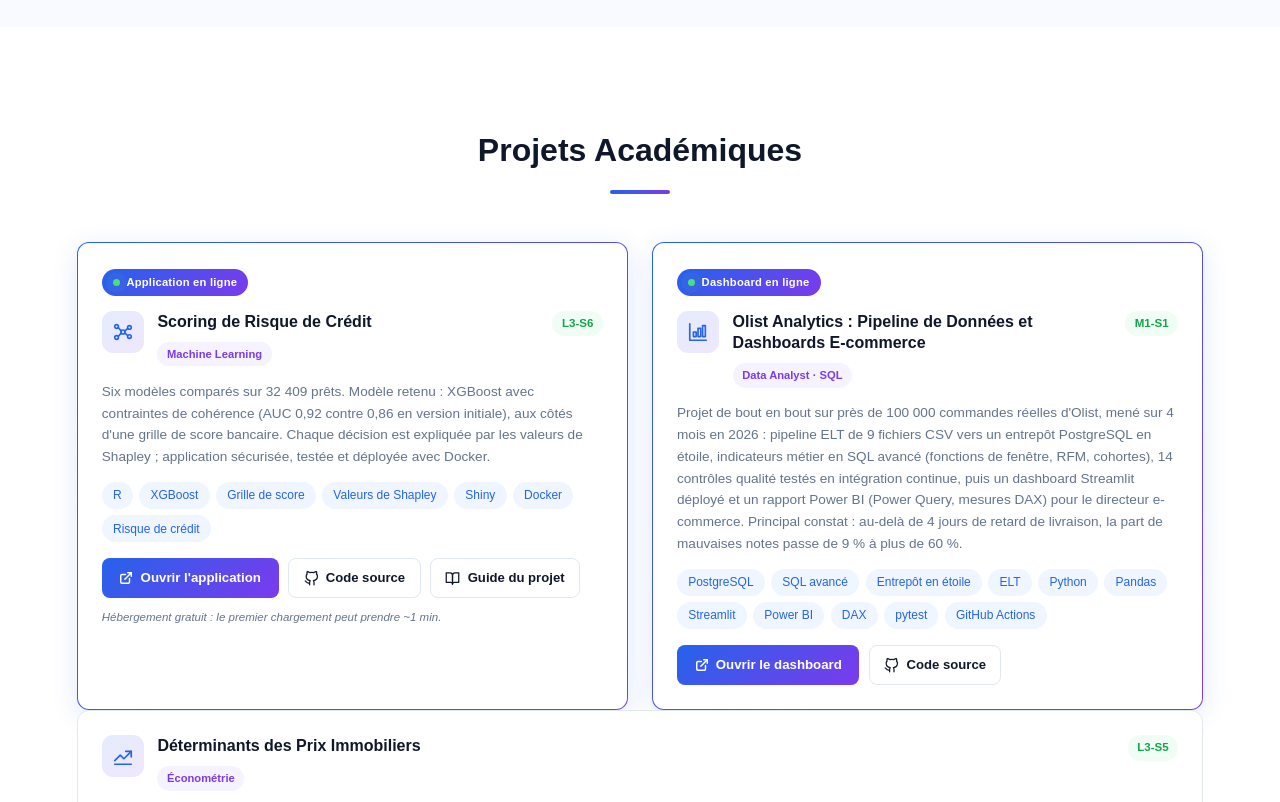
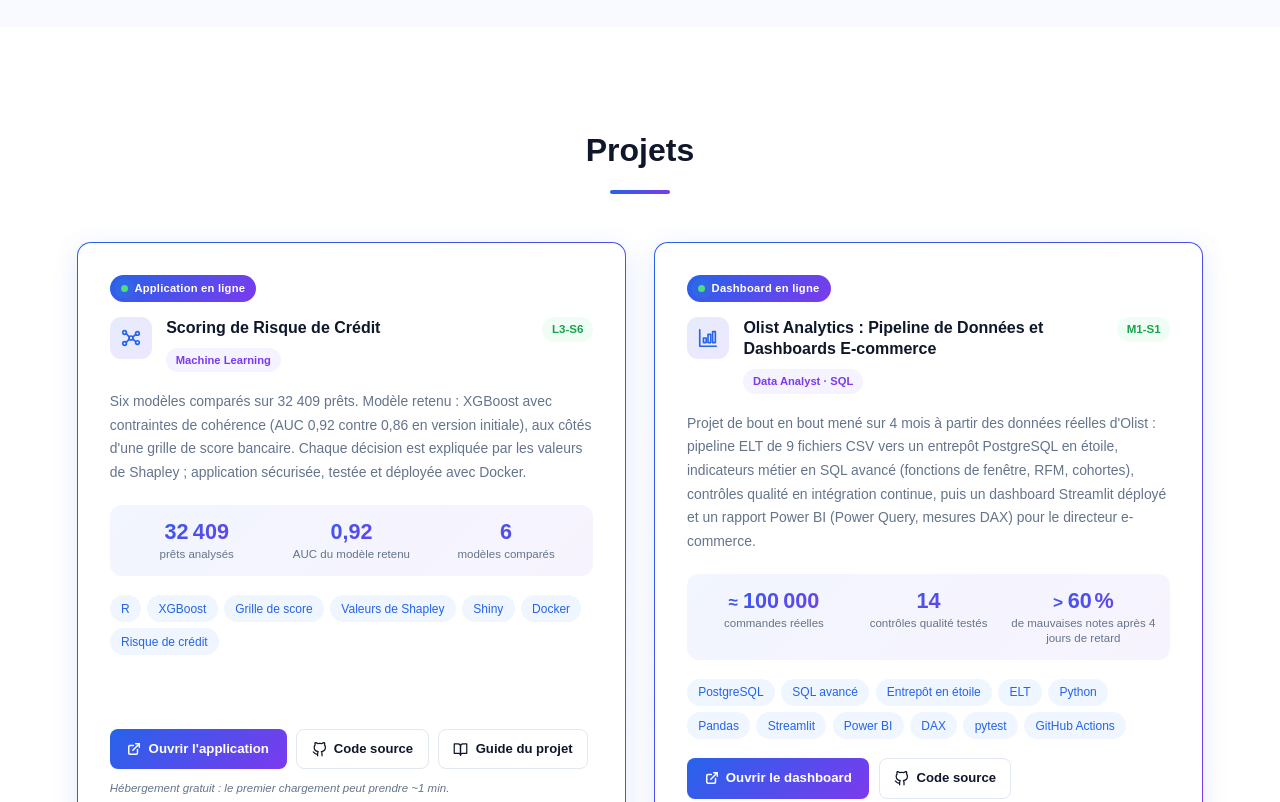
Before and after one commit to Mohamed-Fof/Mohamed-Fof.github.io, a plain HTML site: page index.html in a window 1280 px wide. Shown: the part 3560-4362 px from the top of the page. Drawn offline with Linux system fonts and the light colour scheme; no server answers.

Commit message:
Projets : nouvelle grille, chiffres clés animés, cartes alignées ; compétences réordonnées et apprentissage non supervisé

```diff
--- a/app.js
+++ b/app.js
@@ -130,7 +130,7 @@ const i18n = {
     comp_appro:'En approfondissement',
     comp_data:'Données & bases de données',
     comp_methode:'Communication & méthode',
-    skills_ia:'<span>Machine Learning supervisé</span><span>Classification</span><span>Régression logistique</span><span>Naive Bayes</span><span>Modélisation prédictive</span><span>Data Mining</span><span>Analyse de données</span><span>Algorithmes stochastiques</span><span>Agents conversationnels (LLM)</span><span>API IA</span>',
+    skills_ia:'<span>Apprentissage supervisé</span><span>Apprentissage non supervisé</span><span>ACP</span><span>AFC / ACM</span><span>Clustering (k-means, CAH)</span><span>Classification</span><span>Régression logistique</span><span>XGBoost</span><span>Naive Bayes</span><span>Modélisation prédictive</span><span>Data Mining</span><span>Algorithmes stochastiques</span><span>Agents conversationnels (LLM)</span><span>API IA</span>',
     skills_stats:'<span>Probabilités</span><span>Statistiques bayésiennes</span><span>Inférence statistique</span><span>Tests statistiques</span><span>Régression OLS</span><span>Diagnostics économétriques</span><span>Séries temporelles</span><span>Données de panel</span><span>Processus stochastiques</span><span>Chaînes de Markov</span><span>Simulation Monte Carlo</span>',
     skills_eco:'<span>Théorie des jeux</span><span>Équilibre de Nash</span><span>Jeux répétés</span><span>Économie industrielle</span><span>Économie expérimentale</span><span>Économie de la santé</span><span>Économie de l\'énergie</span><span>Théorie des portefeuilles</span><span>Gestion du risque</span><span>Recherche opérationnelle</span><span>Optimisation</span>',
     skills_tools:'<span>Git / GitHub</span><span>Docker</span><span>R Shiny</span><span>Render</span><span>Vercel</span><span>Linux / UNIX</span><span>LaTeX</span><span>Gretl</span><span>SWI Prolog</span><span>VS Code</span><span>Shell</span>',
@@ -160,7 +160,7 @@ const i18n = {
     exp4_li2:'Suivi de dossiers, préparation aux entretiens Campus France et accompagnement visa',
     exp4_li3:'Développement d\'un agent IA conversationnel (Momo) pour automatiser le premier contact client',
     /* — PROJETS — */
-    projets_title:'Projets Académiques',
+    projets_title:'Projets',
     proj1_domain:'Machine Learning', proj1_title:'Scoring de Risque de Crédit',
     proj1_live:'Application en ligne', proj1_demo:'Ouvrir l\'application', proj_code:'Code source',
     proj1_cold:'Hébergement gratuit : le premier chargement peut prendre ~1 min.',
@@ -168,8 +168,10 @@ const i18n = {
     proj2_domain:'Économétrie', proj2_title:'Déterminants des Prix Immobiliers',
     proj2_desc:'Analyse exploratoire, estimation OLS et validation des hypothèses économétriques (hétéroscédasticité, autocorrélation), puis prédiction des prix par apprentissage automatique et comparaison des modèles.',
     proj5_domain:'Data Analyst · SQL', proj5_title:'Olist Analytics : Pipeline de Données et Dashboards E-commerce',
+    proj1_k1:'prêts analysés', proj1_k2:'AUC du modèle retenu', proj1_k3:'modèles comparés',
+    proj5_k1:'commandes réelles', proj5_k2:'contrôles qualité testés', proj5_k3:'de mauvaises notes après 4 jours de retard',
     proj5_live:'Dashboard en ligne', proj5_demo:'Ouvrir le dashboard',
-    proj5_desc:'Projet de bout en bout sur près de 100 000 commandes réelles d\'Olist, mené sur 4 mois en 2026 : pipeline ELT de 9 fichiers CSV vers un entrepôt PostgreSQL en étoile, indicateurs métier en SQL avancé (fonctions de fenêtre, RFM, cohortes), 14 contrôles qualité testés en intégration continue, puis un dashboard Streamlit déployé et un rapport Power BI (Power Query, mesures DAX) pour le directeur e-commerce. Principal constat : au-delà de 4 jours de retard de livraison, la part de mauvaises notes passe de 9 % à plus de 60 %.',
+    proj5_desc:'Projet de bout en bout mené sur 4 mois à partir des données réelles d\'Olist : pipeline ELT de 9 fichiers CSV vers un entrepôt PostgreSQL en étoile, indicateurs métier en SQL avancé (fonctions de fenêtre, RFM, cohortes), contrôles qualité en intégration continue, puis un dashboard Streamlit déployé et un rapport Power BI (Power Query, mesures DAX) pour le directeur e-commerce.',
     proj3_domain:'Informatique', proj3_title:'Programmation Logique – Jeu "Flaunt" (Hofstadter)',
     proj3_desc:'Conception d\'un agent stratégique adaptatif basé sur la logique et l\'analyse du comportement adverse pour un tournoi inter-cohortes.',
     proj4_domain:'Micro-Économie', proj4_title:'L\'Économie est-elle une Science Expérimentale ?',
@@ -333,7 +335,7 @@ const i18n = {
     comp_appro:'Currently deepening',
     comp_data:'Data & Databases',
     comp_methode:'Communication & Method',
-    skills_ia:'<span>Supervised Machine Learning</span><span>Classification</span><span>Logistic Regression</span><span>Naive Bayes</span><span>Predictive Modelling</span><span>Data Mining</span><span>Data Analysis</span><span>Stochastic Algorithms</span><span>Conversational Agents (LLM)</span><span>AI APIs</span>',
+    skills_ia:'<span>Supervised Learning</span><span>Unsupervised Learning</span><span>PCA</span><span>CA / MCA</span><span>Clustering (k-means, HAC)</span><span>Classification</span><span>Logistic Regression</span><span>XGBoost</span><span>Naive Bayes</span><span>Predictive Modelling</span><span>Data Mining</span><span>Stochastic Algorithms</span><span>Conversational Agents (LLM)</span><span>AI APIs</span>',
     skills_stats:'<span>Probability</span><span>Bayesian Statistics</span><span>Statistical Inference</span><span>Statistical Testing</span><span>OLS Regression</span><span>Econometric Diagnostics</span><span>Time Series</span><span>Panel Data</span><span>Stochastic Processes</span><span>Markov Chains</span><span>Monte Carlo Simulation</span>',
     skills_eco:'<span>Game Theory</span><span>Nash Equilibrium</span><span>Repeated Games</span><span>Industrial Organisation</span><span>Experimental Economics</span><span>Health Economics</span><span>Energy Economics</span><span>Portfolio Theory</span><span>Risk Management</span><span>Operations Research</span><span>Optimisation</span>',
     skills_tools:'<span>Git / GitHub</span><span>Docker</span><span>R Shiny</span><span>Render</span><span>Vercel</span><span>Linux / UNIX</span><span>LaTeX</span><span>Gretl</span><span>SWI Prolog</span><span>VS Code</span><span>Shell</span>',
@@ -363,7 +365,7 @@ const i18n = {
     exp4_li2:'Application file support, Campus France interview coaching and visa guidance',
     exp4_li3:'Developed an AI chatbot (Momo) to automate initial client onboarding',
     /* — PROJETS — */
-    projets_title:'Academic Projects',
+    projets_title:'Projects',
     proj1_domain:'Machine Learning', proj1_title:'Credit Risk Scoring',
     proj1_live:'Live app', proj1_demo:'Open the app', proj_code:'Source code',
     proj1_cold:'Free hosting: the first load may take ~1 min.',
@@ -371,8 +373,10 @@ const i18n = {
     proj2_domain:'Econometrics', proj2_title:'Determinants of Housing Prices',
     proj2_desc:'Exploratory analysis, OLS estimation and validation of econometric assumptions (heteroskedasticity, autocorrelation), then house price prediction with machine learning and model comparison.',
     proj5_domain:'Data Analyst · SQL', proj5_title:'Olist Analytics: Data Pipeline and E-commerce Dashboards',
+    proj1_k1:'loans analysed', proj1_k2:'AUC of the selected model', proj1_k3:'models compared',
+    proj5_k1:'real orders', proj5_k2:'tested quality checks', proj5_k3:'bad reviews after 4 days of delay',
     proj5_live:'Live dashboard', proj5_demo:'Open the dashboard',
-    proj5_desc:'End-to-end project on nearly 100,000 real Olist orders, carried out over 4 months in 2026: an ELT pipeline from 9 CSV files to a PostgreSQL star-schema warehouse, business KPIs in advanced SQL (window functions, RFM, cohorts), 14 data-quality checks tested in continuous integration, then a deployed Streamlit dashboard and a Power BI report (Power Query, DAX measures) for the e-commerce director. Key finding: beyond 4 days of delivery delay, the share of bad reviews rises from 9% to over 60%.',
+    proj5_desc:'End-to-end project carried out over 4 months on real Olist data: an ELT pipeline from 9 CSV files to a PostgreSQL star-schema warehouse, business KPIs in advanced SQL (window functions, RFM, cohorts), data-quality checks in continuous integration, then a deployed Streamlit dashboard and a Power BI report (Power Query, DAX measures) for the e-commerce director.',
     proj3_domain:'Computer Science', proj3_title:'Logic Programming – "Flaunt" Game (Hofstadter)',
     proj3_desc:'Design of an adaptive strategic agent based on logic and analysis of opponent behaviour for an inter-cohort tournament.',
     proj4_domain:'Microeconomics', proj4_title:'Is Economics an Experimental Science?',
@@ -451,6 +455,10 @@ function applyLang(lang) {
   });
   document.getElementById('lang-label').textContent = lang === 'fr' ? 'EN' : 'FR';
   document.documentElement.lang = lang;
+  document.querySelectorAll('.chiffre[data-val]').forEach(el => {
+    const dec = +el.dataset.dec;
+    el.textContent = (+el.dataset.val).toLocaleString(lang === 'en' ? 'en-US' : 'fr-FR', { minimumFractionDigits: dec, maximumFractionDigits: dec });
+  });
 }
 
 function toggleLang() {
--- a/index.html
+++ b/index.html
@@ -241,7 +241,7 @@
   <!-- PROJETS -->
   <section id="projets" class="projets">
     <div class="section-header">
-      <h2 data-i18n="projets_title">Projets Académiques</h2>
+      <h2 data-i18n="projets_title">Projets</h2>
       <div class="underline"></div>
     </div>
     <div class="projets-grid">
@@ -257,6 +257,11 @@
           <span class="projet-niveau">L3-S6</span>
         </div>
         <p data-i18n="proj1_desc">Six modèles comparés sur 32 409 prêts. Modèle retenu : XGBoost avec contraintes de cohérence (AUC 0,92 contre 0,86 en version initiale), aux côtés d'une grille de score bancaire. Chaque décision est expliquée par les valeurs de Shapley ; application sécurisée, testée et déployée avec Docker.</p>
+        <div class="projet-chiffres">
+          <div class="projet-chiffre"><strong><span class="chiffre" data-val="32409" data-dec="0">32 409</span></strong><span data-i18n="proj1_k1">prêts analysés</span></div>
+          <div class="projet-chiffre"><strong><span class="chiffre" data-val="0.92" data-dec="2">0,92</span></strong><span data-i18n="proj1_k2">AUC du modèle retenu</span></div>
+          <div class="projet-chiffre"><strong><span class="chiffre" data-val="6" data-dec="0">6</span></strong><span data-i18n="proj1_k3">modèles comparés</span></div>
+        </div>
         <div class="tags" data-i18n-html="proj_tags_1"><span>R</span><span>XGBoost</span><span>Grille de score</span><span>Valeurs de Shapley</span><span>Shiny</span><span>Docker</span><span>Risque de crédit</span></div>
         <div class="projet-actions">
           <a class="btn-demo" href="https://credit-risk-app-c8ye.onrender.com" target="_blank" rel="noopener noreferrer" title="L'application est hébergée gratuitement sur Render : le premier chargement peut prendre environ 1 minute."><svg xmlns="http://www.w3.org/2000/svg" width="14" height="14" viewBox="0 0 24 24" fill="none" stroke="currentColor" stroke-width="2.5" stroke-linecap="round" stroke-linejoin="round" aria-hidden="true"><path d="M18 13v6a2 2 0 0 1-2 2H5a2 2 0 0 1-2-2V8a2 2 0 0 1 2-2h6"/><polyline points="15 3 21 3 21 9"/><line x1="10" y1="14" x2="21" y2="3"/></svg><span data-i18n="proj1_demo">Ouvrir l'application</span></a>
@@ -276,13 +281,17 @@
           </div>
           <span class="projet-niveau">M1-S1</span>
         </div>
-        <p data-i18n="proj5_desc">Projet de bout en bout sur près de 100 000 commandes réelles d'Olist, mené sur 4 mois en 2026 : pipeline ELT de 9 fichiers CSV vers un entrepôt PostgreSQL en étoile, indicateurs métier en SQL avancé (fonctions de fenêtre, RFM, cohortes), 14 contrôles qualité testés en intégration continue, puis un dashboard Streamlit déployé et un rapport Power BI (Power Query, mesures DAX) pour le directeur e-commerce. Principal constat : au-delà de 4 jours de retard de livraison, la part de mauvaises notes passe de 9 % à plus de 60 %.</p>
+        <p data-i18n="proj5_desc">Projet de bout en bout mené sur 4 mois à partir des données réelles d'Olist : pipeline ELT de 9 fichiers CSV vers un entrepôt PostgreSQL en étoile, indicateurs métier en SQL avancé (fonctions de fenêtre, RFM, cohortes), contrôles qualité en intégration continue, puis un dashboard Streamlit déployé et un rapport Power BI (Power Query, mesures DAX) pour le directeur e-commerce.</p>
+        <div class="projet-chiffres">
+          <div class="projet-chiffre"><strong><span class="chiffre-pre">≈ </span><span class="chiffre" data-val="100000" data-dec="0">100 000</span></strong><span data-i18n="proj5_k1">commandes réelles</span></div>
+          <div class="projet-chiffre"><strong><span class="chiffre" data-val="14" data-dec="0">14</span></strong><span data-i18n="proj5_k2">contrôles qualité testés</span></div>
+          <div class="projet-chiffre"><strong><span class="chiffre-pre">&gt; </span><span class="chiffre" data-val="60" data-dec="0">60</span><span class="chiffre-unite">%</span></strong><span data-i18n="proj5_k3">de mauvaises notes après 4 jours de retard</span></div>
+        </div>
         <div class="tags" data-i18n-html="proj_tags_5"><span>PostgreSQL</span><span>SQL avancé</span><span>Entrepôt en étoile</span><span>ELT</span><span>Python</span><span>Pandas</span><span>Streamlit</span><span>Power BI</span><span>DAX</span><span>pytest</span><span>GitHub Actions</span></div>
         <div class="projet-actions">
           <a class="btn-demo" href="https://mohamed-fofana-olist-analytics.streamlit.app/" target="_blank" rel="noopener noreferrer"><svg xmlns="http://www.w3.org/2000/svg" width="14" height="14" viewBox="0 0 24 24" fill="none" stroke="currentColor" stroke-width="2.5" stroke-linecap="round" stroke-linejoin="round" aria-hidden="true"><path d="M18 13v6a2 2 0 0 1-2 2H5a2 2 0 0 1-2-2V8a2 2 0 0 1 2-2h6"/><polyline points="15 3 21 3 21 9"/><line x1="10" y1="14" x2="21" y2="3"/></svg><span data-i18n="proj5_demo">Ouvrir le dashboard</span></a>
           <a class="projet-github" href="https://github.com/Mohamed-Fof/olist-analytics" target="_blank" rel="noopener noreferrer"><svg xmlns="http://www.w3.org/2000/svg" width="15" height="15" viewBox="0 0 24 24" fill="none" stroke="currentColor" stroke-width="2" stroke-linecap="round" stroke-linejoin="round" aria-hidden="true"><path d="M9 19c-5 1.5-5-2.5-7-3m14 6v-3.87a3.37 3.37 0 0 0-.94-2.61c3.14-.35 6.44-1.54 6.44-7A5.44 5.44 0 0 0 20 4.77 5.07 5.07 0 0 0 19.91 1S18.73.65 16 2.48a13.38 13.38 0 0 0-7 0C6.27.65 5.09 1 5.09 1A5.07 5.07 0 0 0 5 4.77a5.44 5.44 0 0 0-1.5 3.78c0 5.42 3.3 6.61 6.44 7A3.37 3.37 0 0 0 9 18.13V22"/></svg><span data-i18n="proj_code">Code source</span></a>
         </div>
-      </div>
       </div>
 
       <div class="projet-card">
@@ -346,18 +355,18 @@
         <div class="skill-bars">
           <div class="skill-bar"><span>Python</span><div class="bar"><div class="fill" style="width:85%"></div></div></div>
           <div class="skill-bar"><span>R / RStudio</span><div class="bar"><div class="fill" style="width:80%"></div></div></div>
+          <div class="skill-bar"><span>SQL</span><div class="bar"><div class="fill" style="width:70%"></div></div></div>
+          <div class="skill-bar"><span>SAS</span><div class="bar"><div class="fill" style="width:60%"></div></div></div>
+          <div class="skill-bar"><span>Java / C</span><div class="bar"><div class="fill" style="width:55%"></div></div></div>
+          <div class="skill-bar"><span>HTML / CSS</span><div class="bar"><div class="fill" style="width:60%"></div></div></div>
+          <div class="skill-bar"><span>VBA</span><div class="bar"><div class="fill" style="width:55%"></div></div></div>
           <div class="skill-bar"><span>MATLAB</span><div class="bar"><div class="fill" style="width:65%"></div></div></div>
-          <div class="skill-bar"><span>SQL</span><div class="bar"><div class="fill" style="width:70%"></div></div></div>
-          <div class="skill-bar"><span>HTML/CSS/JS</span><div class="bar"><div class="fill" style="width:60%"></div></div></div>
-          <div class="skill-bar"><span>SAS</span><div class="bar"><div class="fill" style="width:60%"></div></div></div>
-          <div class="skill-bar"><span>VBA</span><div class="bar"><div class="fill" style="width:55%"></div></div></div>
-          <div class="skill-bar"><span>Java / C</span><div class="bar"><div class="fill" style="width:55%"></div></div></div>
         </div>
       </div>
 
       <div class="skill-category">
         <h3 data-i18n="comp_ia">Machine Learning & IA</h3>
-        <div class="tags-list" data-i18n-html="skills_ia"><span>Machine Learning supervisé</span><span>Classification</span><span>Régression logistique</span><span>Naive Bayes</span><span>Modélisation prédictive</span><span>Data Mining</span><span>Analyse de données</span><span>Algorithmes stochastiques</span><span>Agents conversationnels (LLM)</span><span>API IA</span></div>
+        <div class="tags-list" data-i18n-html="skills_ia"><span>Apprentissage supervisé</span><span>Apprentissage non supervisé</span><span>ACP</span><span>AFC / ACM</span><span>Clustering (k-means, CAH)</span><span>Classification</span><span>Régression logistique</span><span>XGBoost</span><span>Naive Bayes</span><span>Modélisation prédictive</span><span>Data Mining</span><span>Algorithmes stochastiques</span><span>Agents conversationnels (LLM)</span><span>API IA</span></div>
       </div>
 
       <div class="skill-category">
--- a/script.js
+++ b/script.js
@@ -60,8 +60,26 @@ document.querySelectorAll('.skill-category').forEach(el => observer.observe(el))
       el.style.removeProperty('--i');
     };
     el.addEventListener('transitionend', fin);
+    // Chiffres clés : comptent de 0 à leur valeur, au format de la langue affichée
+    el.querySelectorAll('.chiffre[data-val]').forEach(compter);
+    // Mots-clés des projets : apparaissent en cascade juste après la carte
+    const rang = +el.style.getPropertyValue('--i') || 0;
+    el.querySelectorAll('.tags span').forEach((s, k) => s.animate(
+      [{ opacity: 0, transform: 'translateY(6px)' }, { opacity: 1, transform: 'none' }],
+      { duration: 400, delay: rang * 90 + 300 + Math.min(k, 10) * 35, easing: 'ease', fill: 'backwards' }));
   }), { threshold: 0.12, rootMargin: '0px 0px -40px 0px' });
   els.forEach(el => io.observe(el));
+
+  function compter(el) {
+    const cible = +el.dataset.val, dec = +el.dataset.dec, debut = performance.now(), duree = 1400;
+    const format = v => v.toLocaleString(document.documentElement.lang === 'en' ? 'en-US' : 'fr-FR', { minimumFractionDigits: dec, maximumFractionDigits: dec });
+    const pas = t => {
+      const p = Math.min((t - debut) / duree, 1);
+      el.textContent = format(cible * (1 - Math.pow(1 - p, 3)));
+      if (p < 1) requestAnimationFrame(pas);
+    };
+    requestAnimationFrame(pas);
+  }
 
   // 2. Laboratoire (Jeux & Société) : les scores rebondissent, la courbe d'évolution se trace
   const rejouer = (el, cls) => { el.classList.remove(cls); void el.offsetWidth; el.classList.add(cls); };
--- a/style.css
+++ b/style.css
@@ -272,15 +272,48 @@ nav ul a:hover { color: var(--primary); }
 
 /* PROJETS */
 .projets { padding: 6rem 6%; background: var(--white); }
-.projets-grid { display: grid; grid-template-columns: repeat(2, 1fr); gap: 1.5rem; }
+/* Grille sur 6 colonnes : les deux projets déployés côte à côte (3 + 3), les autres par trois (2 + 2 + 2) */
+.projets-grid { display: grid; grid-template-columns: repeat(6, 1fr); gap: 1.75rem; align-items: stretch; }
 .projet-card {
-  background: var(--white); border-radius: 12px; padding: 1.5rem;
+  grid-column: span 2;
+  display: flex; flex-direction: column;
+  background: var(--white); border-radius: 14px; padding: 1.6rem;
   border: 1px solid var(--border); position: relative;
-  transition: all 0.3s;
+  transition: transform 0.35s cubic-bezier(.2,.7,.2,1), box-shadow 0.35s ease, border-color 0.35s ease;
 }
-.projet-card:hover { transform: translateY(-5px); box-shadow: 0 10px 30px rgba(37,99,235,0.15); border-color: var(--primary); }
+.projet-card.projet-featured { grid-column: span 3; padding: 2rem; }
+.projet-live-badge { align-self: flex-start; }
+.projet-card:hover { transform: translateY(-6px); box-shadow: 0 16px 36px -12px rgba(37,99,235,0.3); border-color: var(--primary); }
+/* Les boutons s'alignent en bas de chaque carte, quelle que soit la longueur du texte */
+.projet-card .projet-actions { margin-top: auto; padding-top: 1.2rem; }
+.projet-card .tags { margin-top: 0; }
+/* Survol : l'icône s'anime, les mots-clés réagissent */
+.projet-icon { transition: transform 0.4s cubic-bezier(.3,1.5,.5,1), background 0.3s; }
+.projet-card:hover .projet-icon { transform: rotate(-6deg) scale(1.08); background: linear-gradient(135deg, rgba(37,99,235,0.2), rgba(124,58,237,0.2)); }
+.projet-card .tags span { transition: transform 0.2s ease, background 0.2s ease; }
+.projet-card .tags span:hover { transform: translateY(-2px); }
+.btn-demo svg, .projet-github svg { transition: transform 0.2s ease; }
+.btn-demo:hover svg { transform: translate(2px, -2px); }
+.projet-github:hover svg { transform: scale(1.12); }
+
+/* Chiffres clés des projets déployés */
+.projet-chiffres {
+  display: grid; grid-template-columns: repeat(3, 1fr); gap: 0.6rem;
+  margin: 0.2rem 0 1.2rem; padding: 0.9rem; border-radius: 12px;
+  background: linear-gradient(135deg, rgba(37,99,235,0.06), rgba(124,58,237,0.06));
+}
+.projet-chiffre { display: flex; flex-direction: column; gap: 0.2rem; text-align: center; min-width: 0; }
+.projet-chiffre strong {
+  font-size: 1.35rem; font-weight: 800; line-height: 1.1; white-space: nowrap;
+  font-variant-numeric: tabular-nums;
+  background: linear-gradient(135deg, var(--primary), #7c3aed);
+  -webkit-background-clip: text; background-clip: text; color: transparent;
+}
+.chiffre-pre { font-size: 0.8em; font-weight: 700; }
+.chiffre-unite { margin-left: 0.12em; }
+.projet-chiffre > span { font-size: 0.72rem; line-height: 1.3; color: var(--gray); }
 /* En-tête : icône + titre + niveau */
-.projet-head { display: flex; align-items: flex-start; gap: 0.85rem; margin-bottom: 0.9rem; }
+.projet-head { display: flex; align-items: flex-start; gap: 0.9rem; margin-bottom: 1.1rem; }
 .projet-icon {
   width: 42px; height: 42px; flex: none; border-radius: 11px;
   display: grid; place-items: center;
@@ -300,7 +333,7 @@ nav ul a:hover { color: var(--primary); }
   padding: 0.2rem 0.6rem; border-radius: 20px;
   font-size: 0.72rem; font-weight: 600;
 }
-.projet-card p { color: var(--gray); font-size: 0.85rem; line-height: 1.6; margin-bottom: 0.9rem; }
+.projet-card p { color: var(--gray); font-size: 0.87rem; line-height: 1.7; margin-bottom: 1.1rem; }
 
 /* Actions : démo + code source */
 .projet-actions { display: flex; flex-wrap: wrap; align-items: center; gap: 0.6rem; margin-top: 1rem; }
@@ -734,6 +767,10 @@ footer p { font-size: 0.9rem; }
   .about-content { gap: 2rem; }
   .momo-container { gap: 2rem; }
   .skills-grid { grid-template-columns: repeat(2, 1fr); gap: 1.5rem; }
+  .projets-grid { grid-template-columns: repeat(2, 1fr); gap: 1.5rem; }
+  .projet-card { grid-column: span 1; }
+  .projet-card.projet-featured { grid-column: span 2; }
+  .projet-card:not(.projet-featured):last-child:nth-child(odd) { grid-column: span 2; }
 }
 
 /* Tablette portrait (≤ 900px) */
@@ -797,6 +834,9 @@ footer p { font-size: 0.9rem; }
   .portrait { --w: 180px; }
   .skills-grid { grid-template-columns: 1fr; }
   .projets-grid { grid-template-columns: 1fr; }
+  .projet-card, .projet-card.projet-featured, .projet-card:not(.projet-featured):last-child:nth-child(odd) { grid-column: auto; }
+  .projet-card.projet-featured { padding: 1.3rem; }
+  .projet-chiffre strong { font-size: 1.15rem; }
   .jeu-lab, .notion { padding: 1.3rem; }
   .lab-onglets { overflow-x: auto; }
   .rang-nom { width: 76px; font-size: 0.76rem; }
@@ -948,6 +988,9 @@ footer p { font-size: 0.9rem; }
   transition-delay: calc(var(--i, 0) * 90ms);
 }
 .motion .reveal.visible { opacity: 1; transform: none; }
+.motion .skill-category.reveal:not(.visible) .fill { width: 0 !important; }
+.motion .skill-category .fill { transition: width 1.2s cubic-bezier(.2,.7,.2,1) calc(var(--i, 0) * 90ms + 0.25s); }
+
 /* Le trait sous chaque titre se dessine à l'arrivée du titre */
 .motion .section-header.reveal .underline { width: 0; transition: width 0.7s cubic-bezier(.2,.7,.2,1) 0.3s; }
 .motion .section-header.reveal.visible .underline { width: 60px; }
@@ -978,4 +1021,6 @@ footer p { font-size: 0.9rem; }
   .skill-category, .tl-content, .momo-item, .type-jeu { transition: none; }
   .skill-category:hover, .tl-content:hover, .momo-item:hover, .type-jeu:hover { transform: none; }
   #histo .histo-tour:last-child, .rebond, .rang, .rang .rang-barre span, .evo-graphe.trace { animation: none; }
+  .projet-card, .projet-icon, .projet-card .tags span, .btn-demo svg, .projet-github svg { transition: none; }
+  .projet-card:hover, .projet-card:hover .projet-icon, .projet-card .tags span:hover { transform: none; }
 }
```
